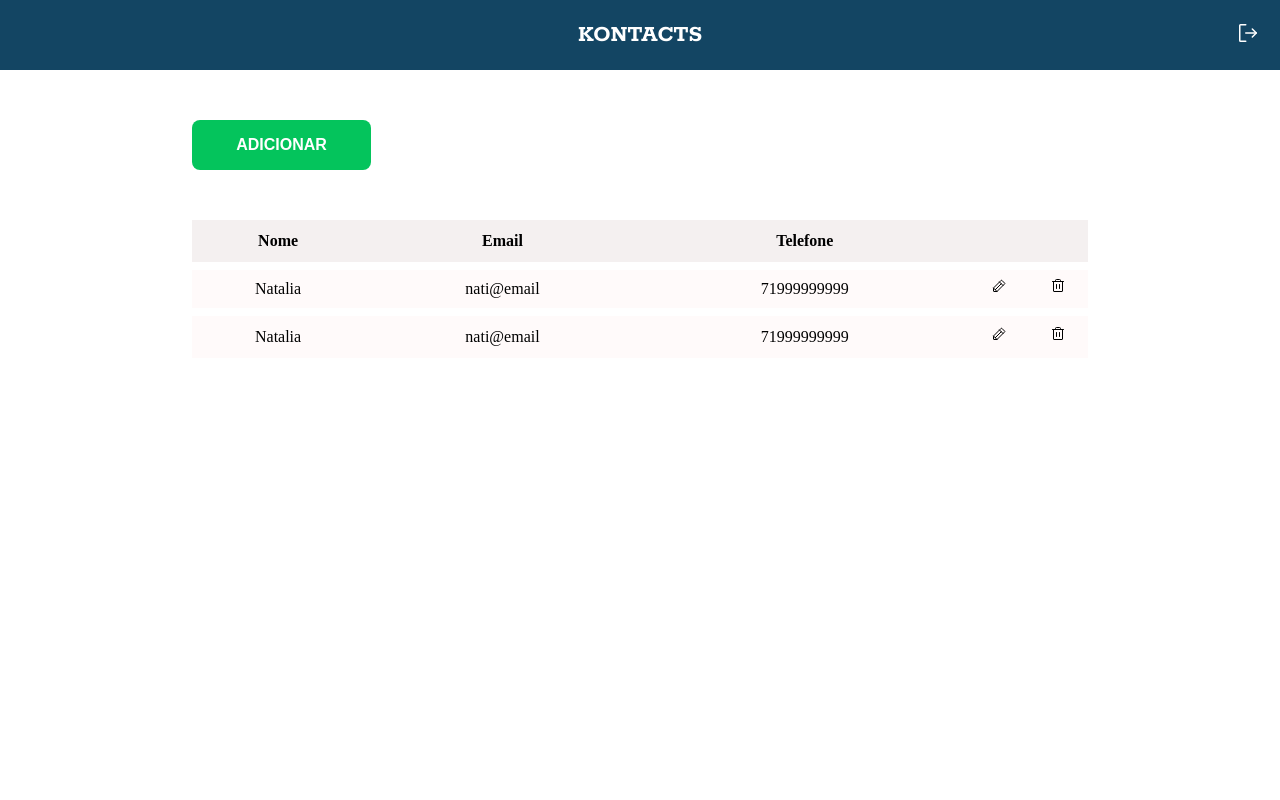
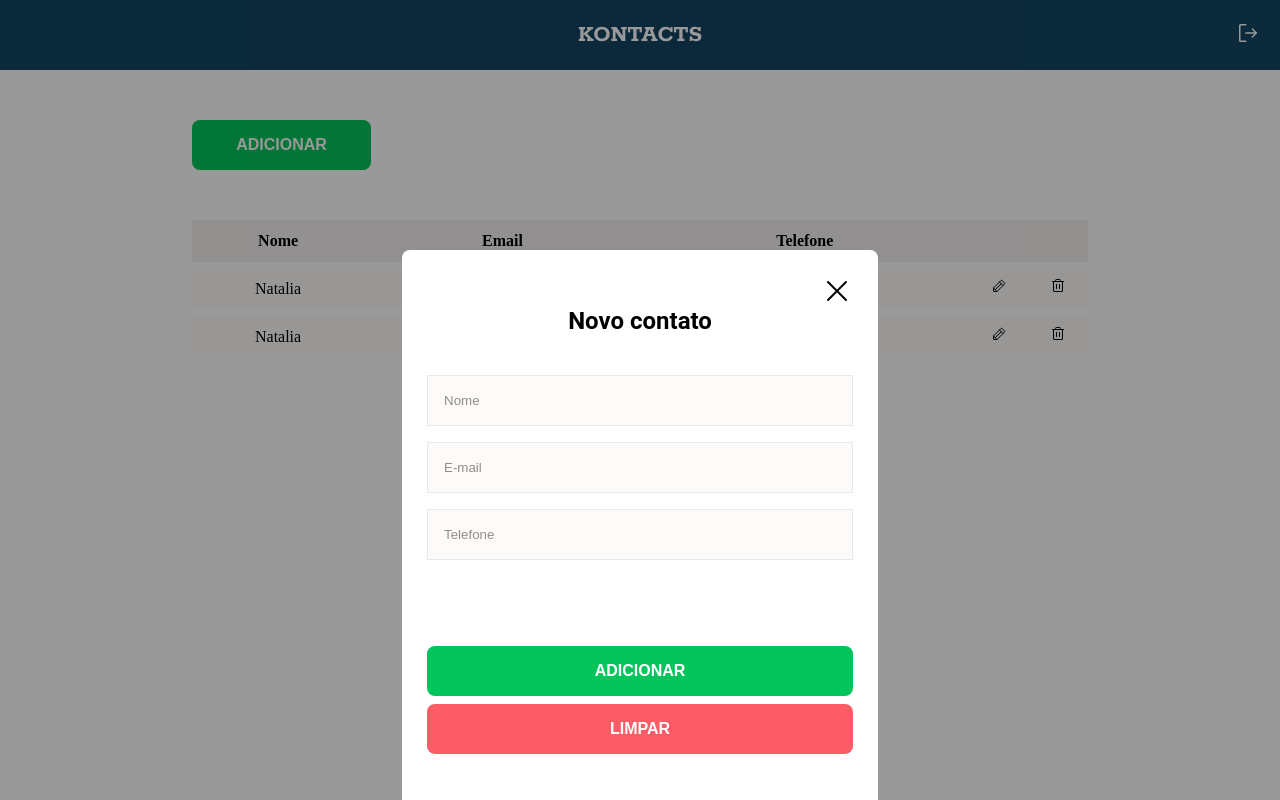
Before and after one commit to NOBarbosa/kontacts, a React (Vite) app: page /home in a window 1280 px wide. Built offline with nearby package versions, Linux system fonts and the light colour scheme.

Commit message:
modal user

```diff
--- /dev/null
+++ b/src/Components/ModalUser/ModalUser.tsx
@@ -0,0 +1,33 @@
+import { X } from "phosphor-react";
+import s from "./modalUser.module.scss";
+
+// interface IModalUser {
+//   title: string;
+//   btnConfirmText: string;
+//   btnCancelText: string;
+// }
+
+export function ModalUser() {
+  return (
+    <div className={s.modal}>
+      <div className={s.background}>
+        <div className={s.content}>
+          <div role="button" className={s.close}>
+            <X size={32} />
+          </div>
+          <h3>Novo contato</h3>
+          <form>
+            <input placeholder="Nome" />
+            <input placeholder="E-mail" />
+            <input placeholder="Telefone" />
+
+            <div>
+              <button className={s.btnGreen}>Adicionar</button>
+              <button className={s.btnRed}>Limpar</button>
+            </div>
+          </form>
+        </div>
+      </div>
+    </div>
+  );
+}
--- /dev/null
+++ b/src/Components/ModalUser/modalUser.module.scss
@@ -0,0 +1,62 @@
+.modal {
+  position: relative;
+
+  h3 {
+    font-family: Roboto;
+    font-size: 24px;
+    font-weight: 700;
+    line-height: 28px;
+    letter-spacing: 0em;
+    text-align: center;
+  }
+
+  form {
+    margin-top: 40px;
+    width: 100%;
+    display: flex;
+    flex-direction: column;
+    gap: 16px;
+
+    div {
+      margin-top: 70px;
+      display: flex;
+      flex-direction: column;
+      gap: 8px;
+      button {
+        text-transform: uppercase;
+      }
+    }
+  }
+}
+
+.background {
+  position: fixed;
+  z-index: 1;
+  top: 0;
+  width: 100%;
+  height: 100vh;
+  overflow: auto;
+  background-color: rgba(0, 0, 0, 0.4);
+}
+
+.content {
+  width: 476px;
+  height: 563px;
+  border-radius: 8px;
+  background-color: #fff;
+  margin: 250px auto;
+  padding: 25px;
+}
+
+.close {
+  cursor: pointer;
+  display: flex;
+  align-items: center;
+  justify-content: end;
+}
+.btnGreen {
+  background-color: #04c45c;
+}
+.btnRed {
+  background-color: rgba(251, 6, 21, 0.65);
+}
--- a/src/Pages/Home/Home.tsx
+++ b/src/Pages/Home/Home.tsx
@@ -1,6 +1,7 @@
 import s from "./home.module.scss";
 import { Header } from "../../Components/Header/Header";
 import { Table } from "../../Components/Table/Table";
+import { ModalUser } from "../../Components/ModalUser/ModalUser";
 export function Home() {
   return (
     <div className={s.home}>
@@ -10,6 +11,7 @@ export function Home() {
         <button className={s.btnGreen}>Adicionar</button>
         <Table />
       </main>
+      <ModalUser />
     </div>
   );
 }
```
